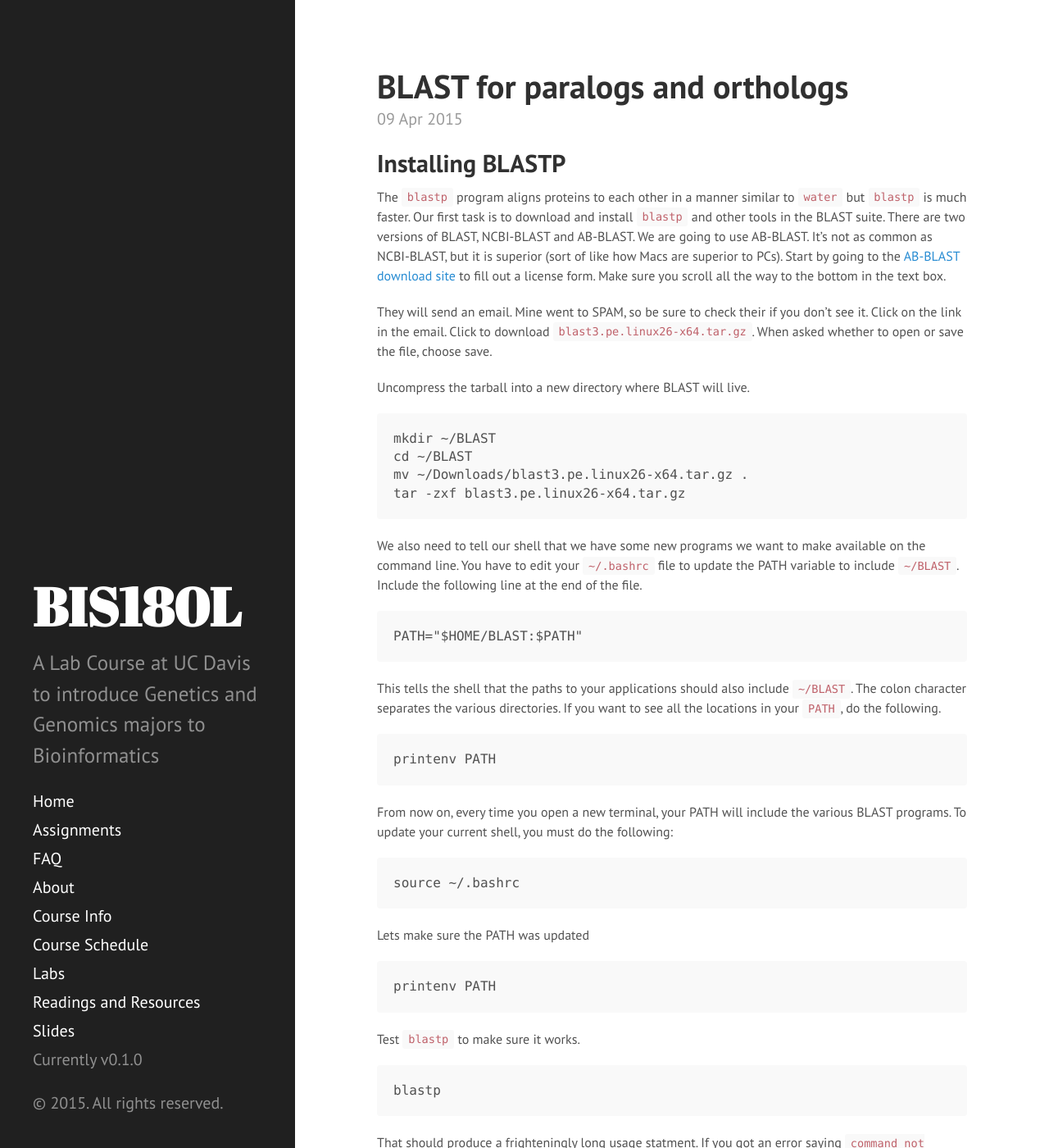
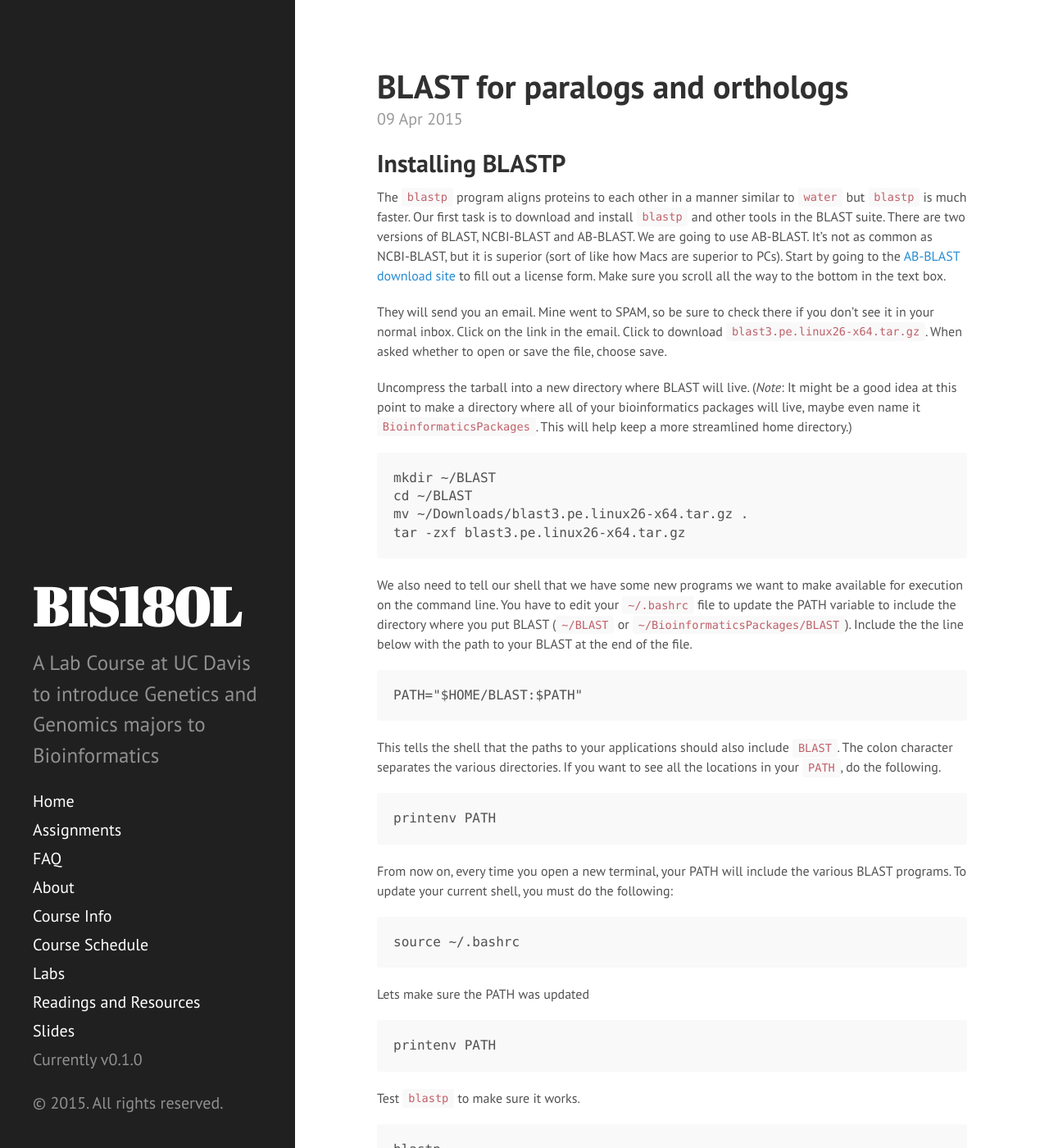
Before and after one commit to rjcmarkelz/BIS180L_web, a Jekyll site: the page built from _posts/2015-04-09-BLAST.md, in a window 1280 px wide and 1400 px high. Shown: the whole window at 82% size. Built offline with Jekyll 4.4.1, drawn with Linux system fonts in a browser that asks for light colours; Markdown is read by kramdown in place of the engine named in the settings; some of the changed text lies outside the part shown.

Commit message:
Reviewed BLAST lab and revised as needed

```diff
--- a/_posts/2015-04-09-BLAST.md
+++ b/_posts/2015-04-09-BLAST.md
@@ -20,9 +20,9 @@
 license form. Make sure you scroll all the way to the bottom in the text
 box.
 
-They will send an email.  Mine went to SPAM, so be sure to check their if you don't see it.  Click on the link in the email.  Click to download `blast3.pe.linux26-x64.tar.gz`.  When asked whether to open or save the file, choose save.
+They will send you an email.  Mine went to SPAM, so be sure to check there if you don't see it in your normal inbox.  Click on the link in the email.  Click to download `blast3.pe.linux26-x64.tar.gz`.  When asked whether to open or save the file, choose save.
 
-Uncompress the tarball into a new directory where BLAST will live.
+Uncompress the tarball into a new directory where BLAST will live. (*Note*: It might be a good idea at this point to make a directory where all of your bioinformatics packages will live, maybe even name it `BioinformaticsPackages`. This will help keep a more streamlined home directory.)
 
 	mkdir ~/BLAST
 	cd ~/BLAST
@@ -30,14 +30,14 @@
 	tar -zxf blast3.pe.linux26-x64.tar.gz
 
 We also need to tell our shell that we have some new programs we want to
-make available on the command line. You have to edit your `~/.bashrc`
-file to update the PATH variable to include `~/BLAST`. Include the
-following line at the end of the file.
+make available for execution on the command line. You have to edit your `~/.bashrc`
+file to update the PATH variable to include the directory where you put BLAST (`~/BLAST` or `~/BioinformaticsPackages/BLAST`). Include the
+the line below with the path to your BLAST at the end of the file.
 
 	PATH="$HOME/BLAST:$PATH"
 
 This tells the shell that the paths to your applications should also
-include `~/BLAST`. The colon character separates the various
+include `BLAST`. The colon character separates the various
 directories. If you want to see all the locations in your `PATH`, do the
 following.
 
@@ -74,10 +74,10 @@
 	* The scoring parameters (matrix, gaps)
 * The significance of a score is difficult to assess
 
-We previously called the best match to B0213.10 in the A. thaliana and D.
-melanogaster genomes the ortholog. but the ortholog is operationally
+We previously called the best match for the C.elegans protein B0213.10 in the A. thaliana and D.
+melanogaster proteomes the ortholog. but the ortholog is operationally
 defined as the best reciprocal match between proteomes. That is, after
-finding the best match to the fly genome, one must take the fly protein
+finding the best match to the fly proteome, one must take the fly protein
 and search it against the worm proteome to determine if it finds
 B0213.10. If if it does, the proteins are orthologous.
 
```
Also changed, not shown: other parts of _posts/2015-04-09-BLAST.md (+2 -2 lines).
